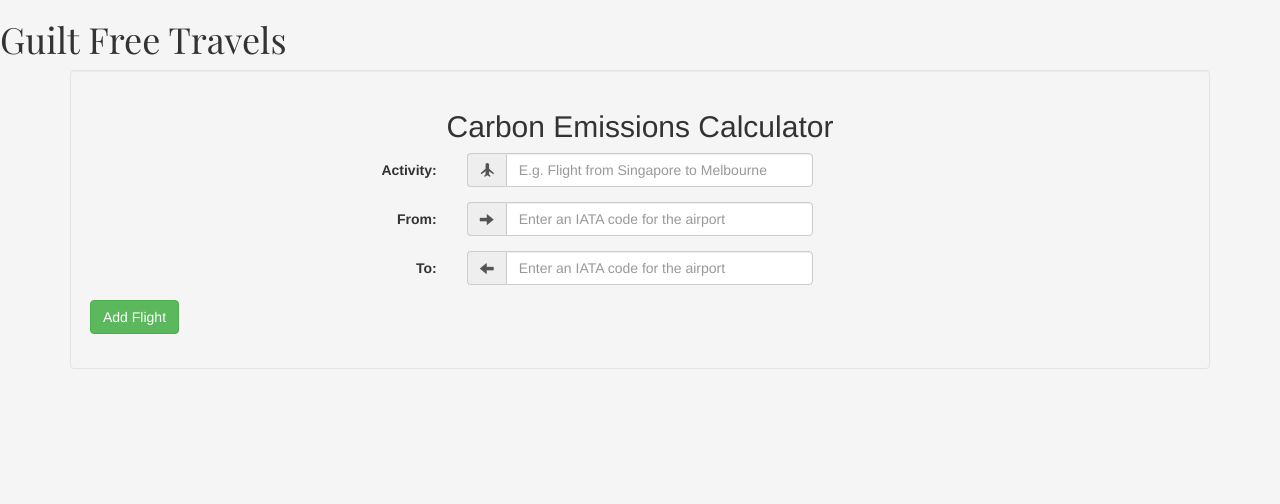
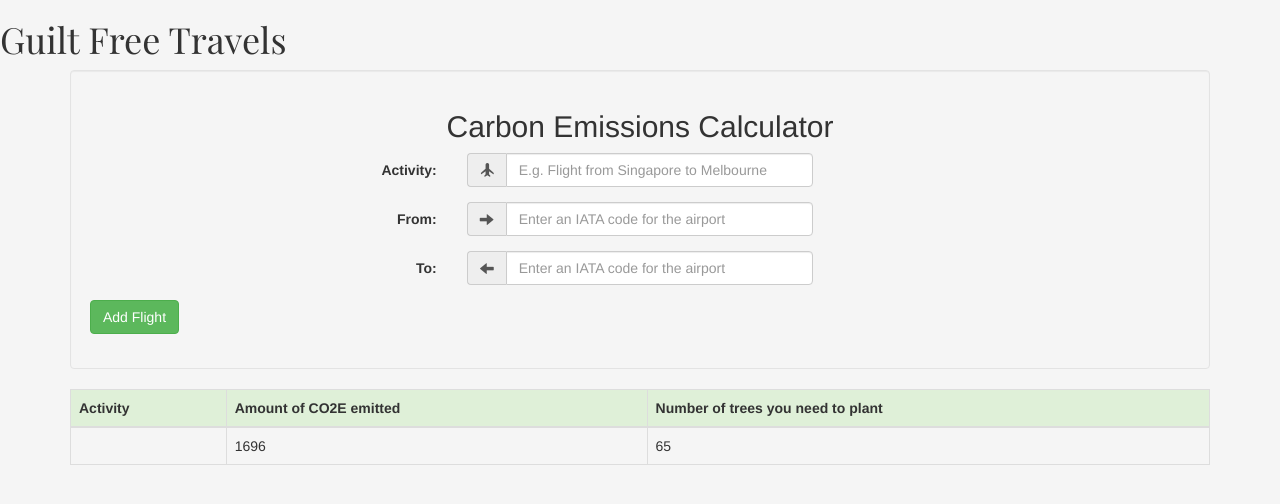
Before and after one commit to vithya27/Carbon-Footprint-Calculator, a React (Create React App) app: page / in a window 1280 px wide. Shown: the top 504 px of the page. Built offline with nearby package versions, Linux system fonts and the light colour scheme.

Commit message:
Working on table

```diff
--- a/src/components/Calculator.jsx
+++ b/src/components/Calculator.jsx
@@ -1,12 +1,18 @@
-import React from "react";
+import React, { useState } from "react";
 import Form from "./Form";
+import carbonData from "./mockdata";
 import Table from "./Table";
 
 const Calculator = () => {
+  const [activity, setActivity] = useState(carbonData);
+
+  const handleFormData = (newActivity) => {
+    setActivity([newActivity, ...activity]);
+  };
   return (
-    <div>
-      <Form />
-      <Table />
+    <div className="app">
+      <Form onClick={handleFormData} />
+      <Table activity={activity} />
     </div>
   );
 };
--- a/src/components/Form.jsx
+++ b/src/components/Form.jsx
@@ -5,8 +5,12 @@ const Form = () => {
   const {
     register,
     handleSubmit,
+    reset,
+    getValues,
     formState: { errors },
   } = useForm();
+
+  reset({ ...getValues, activity: "" });
 
   const onSubmit = (data) => console.log(data);
 
@@ -124,7 +128,13 @@ const Form = () => {
 
           <div className="form-group">
             <div className="col-md-4">
-              <button type="submit" className="btn btn-success">
+              <button
+                type="submit"
+                className="btn btn-success"
+                onClick={() => {
+                  const values = getValues();
+                }}
+              >
                 Add Flight
               </button>
             </div>
--- a/src/components/Table.jsx
+++ b/src/components/Table.jsx
@@ -1,11 +1,38 @@
-import React from 'react';
+import React from "react";
+import { useState } from "react";
+import carbonData from "./mockdata";
 
-const Table = () => {
-    return (
-        <div>
+const Table = (props) => {
+  let CO2E = props.activity.map((d, index) => {
+    return <td key={index}>{parseInt(d.co2e, 10)}</td>;
+  });
+  let numberOfTrees = props.activity.map((d, index) => {
+    return <td key={index}>{parseInt(d.co2e / 26, 10)}</td>;
+  });
 
-        </div>
-    );
+  return (
+    <div className="container">
+      <div className="table-responsive-sm">
+        <table className="table table-bordered">
+          <thead>
+            <tr className="bg-success">
+              <th scope="col">Activity</th>
+              <th scope="col">Amount of CO2E emitted</th>
+              <th scope="col">Number of trees you need to plant</th>
+            </tr>
+          </thead>
+          <tbody>
+            <tr>
+              <td>{props.activity.activity}</td>
+
+              {CO2E}
+              {numberOfTrees}
+            </tr>
+          </tbody>
+        </table>
+      </div>
+    </div>
+  );
 };
 
 export default Table;
--- /dev/null
+++ b/src/components/mockdata.js
@@ -0,0 +1,36 @@
+const carbonData = [
+  {
+    co2e: 1696.85311503512,
+    co2e_unit: "kg",
+    legs: [
+      {
+        co2e: 1696.85311503512,
+        co2e_unit: "kg",
+        co2e_calculation_method: "ar4",
+        co2e_calculation_origin: "source",
+        emission_factor: {
+          activity_id:
+            "passenger_flight-route_type_outside_uk-aircraft_type_na-distance_na-class_economy-rf_included-distance_uplift_included",
+          uuid: "7038fb45-d601-421e-b795-0a0a57737c98",
+          id: "passenger_flight-route_type_outside_uk-aircraft_type_na-distance_na-class_economy-rf_included-distance_uplift_included",
+          access_type: "public",
+          source: "BEIS",
+          year: "2022",
+          region: "GLOBAL",
+          category: "Air Travel",
+          lca_activity: "fuel_combustion",
+          data_quality_flags: [],
+        },
+        constituent_gases: {
+          co2e_total: 1696.85311503512,
+          co2e_other: null,
+          co2: 1688.2861967980798,
+          ch4: 0.004826432809599999,
+          n2o: 0.0283552927564,
+        },
+      },
+    ],
+  },
+];
+
+export default carbonData;
```
